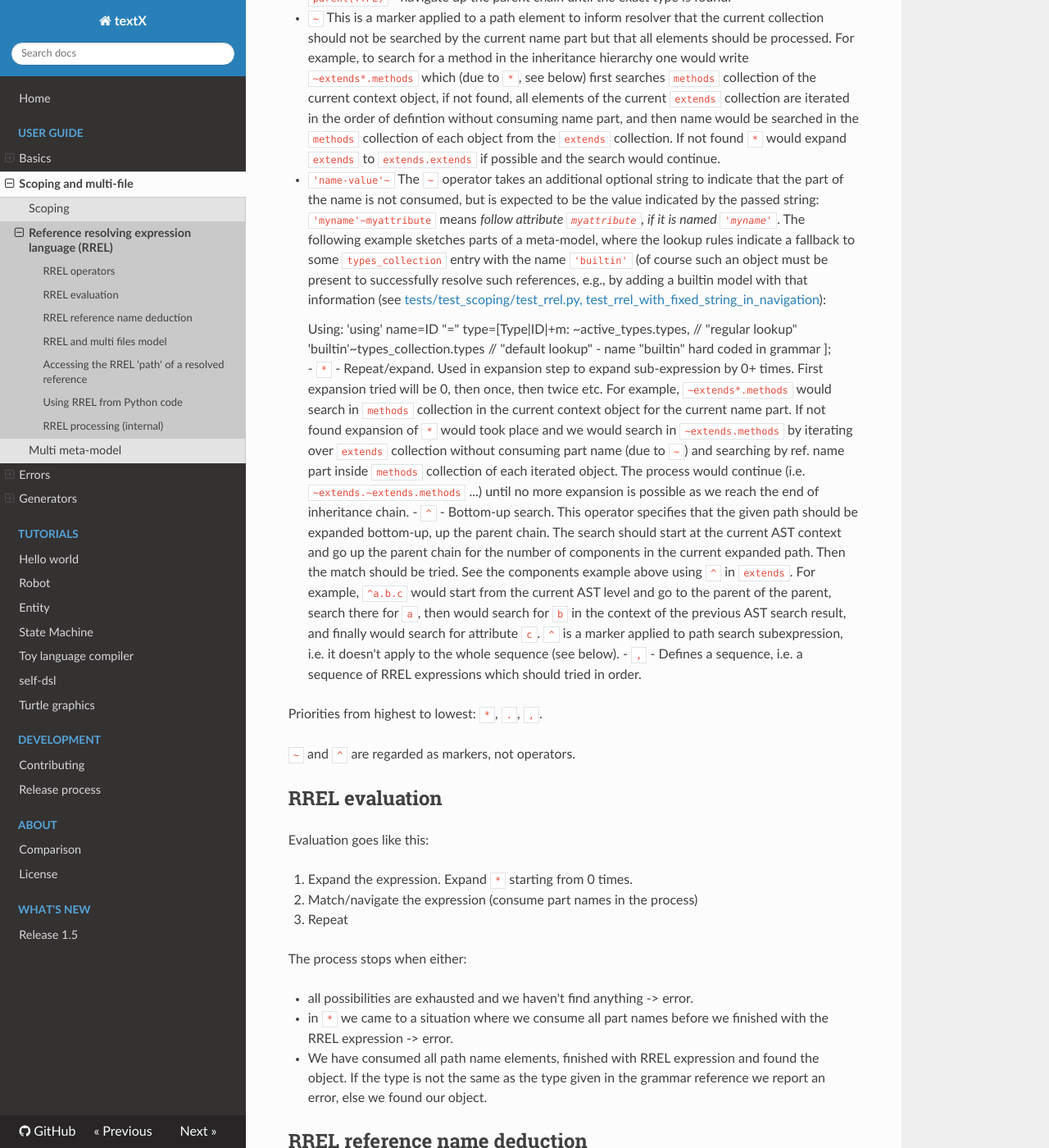
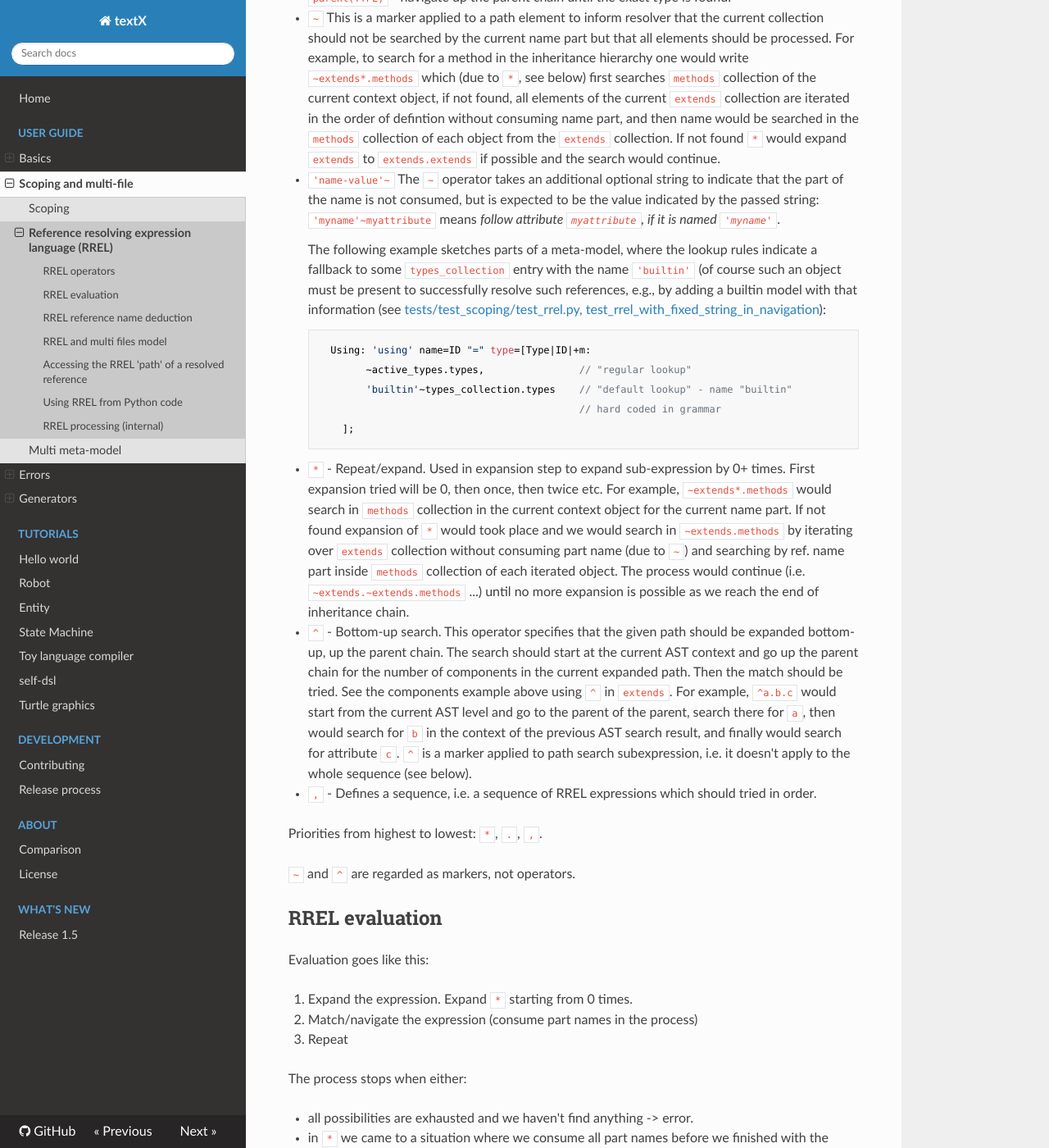
Before and after one commit to textX/textX, an MkDocs documentation site: the page built from docs/rrel.md, in a window 1280 px wide and 1400 px high, scrolled down 1404 px. Shown: the whole window at 82% size. Built offline with MkDocs 1.6.1, drawn with Linux system fonts in a browser that asks for light colours; nearby versions of some CDN libraries.

```diff
--- a/docs/rrel.md
+++ b/docs/rrel.md
@@ -72,19 +72,24 @@ Reference resolving expression language (RREL) consists of several operators
   searched in the `methods` collection of each object from the `extends`
   collection. If not found `*` would expand `extends` to `extends.extends` if
   possible and the search would continue.
-- `'name-value'~` The `~` operator takes an additional optional string to indicate
-  that the part of the name is not consumed, but is expected to be the value
-  indicated by the passed string: `'myname'~myattribute` means _follow attribute
-  `myattribute`, if it is named `'myname'`_. The following example sketches parts
-  of a meta-model, where the lookup rules indicate a fallback to some `types_collection`
-  entry with the name `'builtin'` (of course such an object must be present to
-  successfully resolve such references, e.g., by adding a builtin model with that
-  information (see [tests/test_scoping/test_rrel.py, test_rrel_with_fixed_string_in_navigation](https://github.com/textX/textX/blob/master/tests/functional/test_scoping/test_rrel.py)):
+- `'name-value'~` The `~` operator takes an additional optional string to
+  indicate that the part of the name is not consumed, but is expected to be the
+  value indicated by the passed string: `'myname'~myattribute` means _follow
+  attribute `myattribute`, if it is named `'myname'`_.
 
-      Using: 'using' name=ID "=" type=[Type|ID|+m:
-            ~active_types.types,                // "regular lookup"
-            'builtin'~types_collection.types    // "default lookup" - name "builtin" hard coded in grammar
-        ];
+    The following example sketches parts of a meta-model, where the lookup rules
+    indicate a fallback to some `types_collection` entry with the name
+    `'builtin'` (of course such an object must be present to successfully
+    resolve such references, e.g., by adding a builtin model with that
+    information (see [tests/test_scoping/test_rrel.py,
+    test_rrel_with_fixed_string_in_navigation](https://github.com/textX/textX/blob/master/tests/functional/test_scoping/test_rrel.py)):
+
+          Using: 'using' name=ID "=" type=[Type|ID|+m:
+                ~active_types.types,                // "regular lookup"
+                'builtin'~types_collection.types    // "default lookup" - name "builtin"
+                                                    // hard coded in grammar
+            ];
+
 - `*` - Repeat/expand. Used in expansion step to expand sub-expression by 0+
   times. First expansion tried will be 0, then once, then twice etc. For
   example, `~extends*.methods` would search in `methods` collection in the
```
